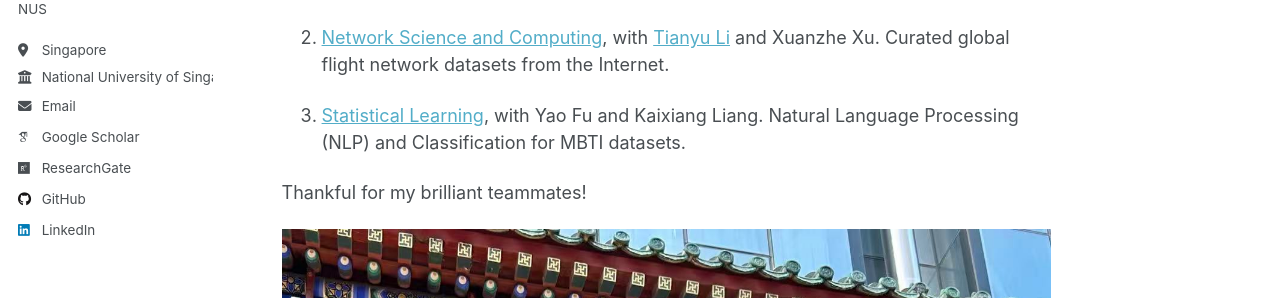
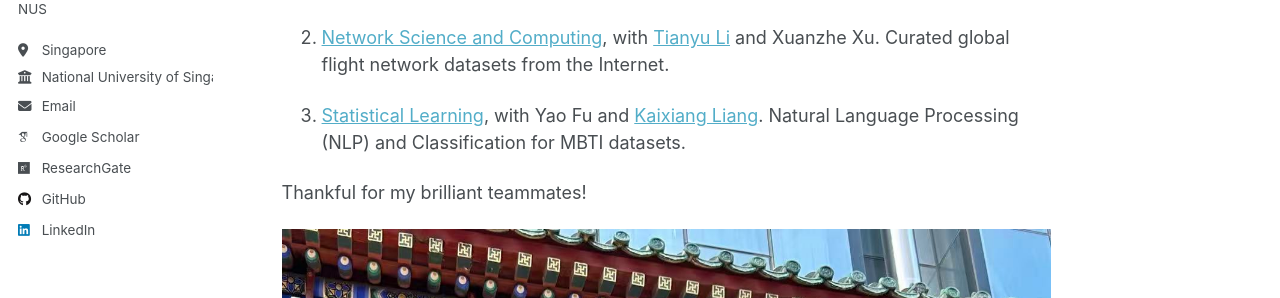
Before and after one commit to statslt/statslt.github.io, a Jekyll site: the page built from _portfolio/2025-11-23-Course_Proj_UG.md, in a window 1280 px wide and 900 px high. Shown: the part 326-624 px from the top of the window. Built offline with Jekyll 4.4.1, drawn with Linux system fonts in a browser that asks for light colours; some web fonts are replaced; part of the change alters nothing that is shown.

```diff
--- a/_portfolio/2025-11-23-Course_Proj_UG.md
+++ b/_portfolio/2025-11-23-Course_Proj_UG.md
@@ -11,7 +11,7 @@ Click the hyperlinks to see the PDF files for the project report or slides, whic
 
 2. [Network Science and Computing](/files/Network_Project_Report.pdf), with [Tianyu Li](https://jacktianyuli.github.io/index.html) and Xuanzhe Xu. Curated global flight network datasets from the Internet.
 
-3. [Statistical Learning](/files/Statistical_Learning_Project.pdf), with Yao Fu and Kaixiang Liang. Natural Language Processing (NLP) and Classification for MBTI datasets.
+3. [Statistical Learning](/files/Statistical_Learning_Project.pdf), with Yao Fu and [Kaixiang Liang](https://www.linkedin.com/in/kaixiang-liang-62aa48405/). Natural Language Processing (NLP) and Classification for MBTI datasets.
 
 
 Thankful for my brilliant teammates!
```
